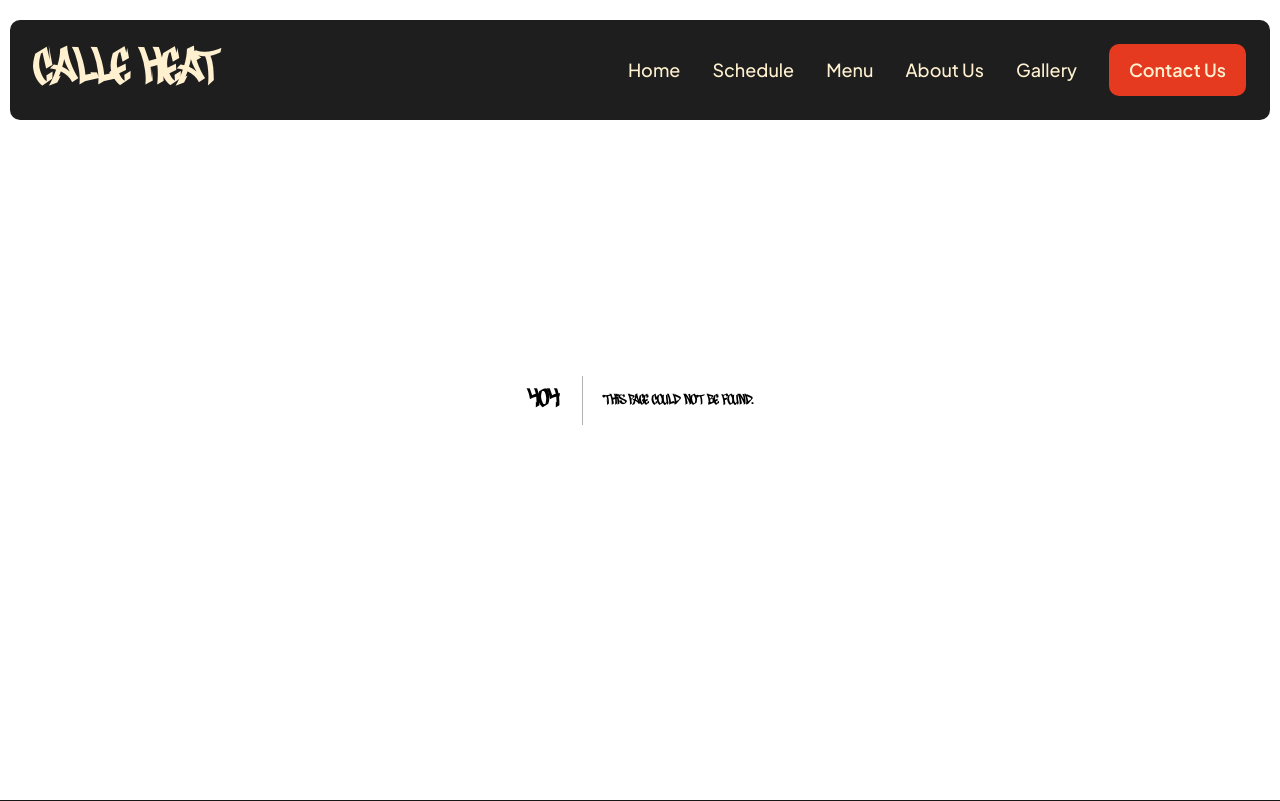
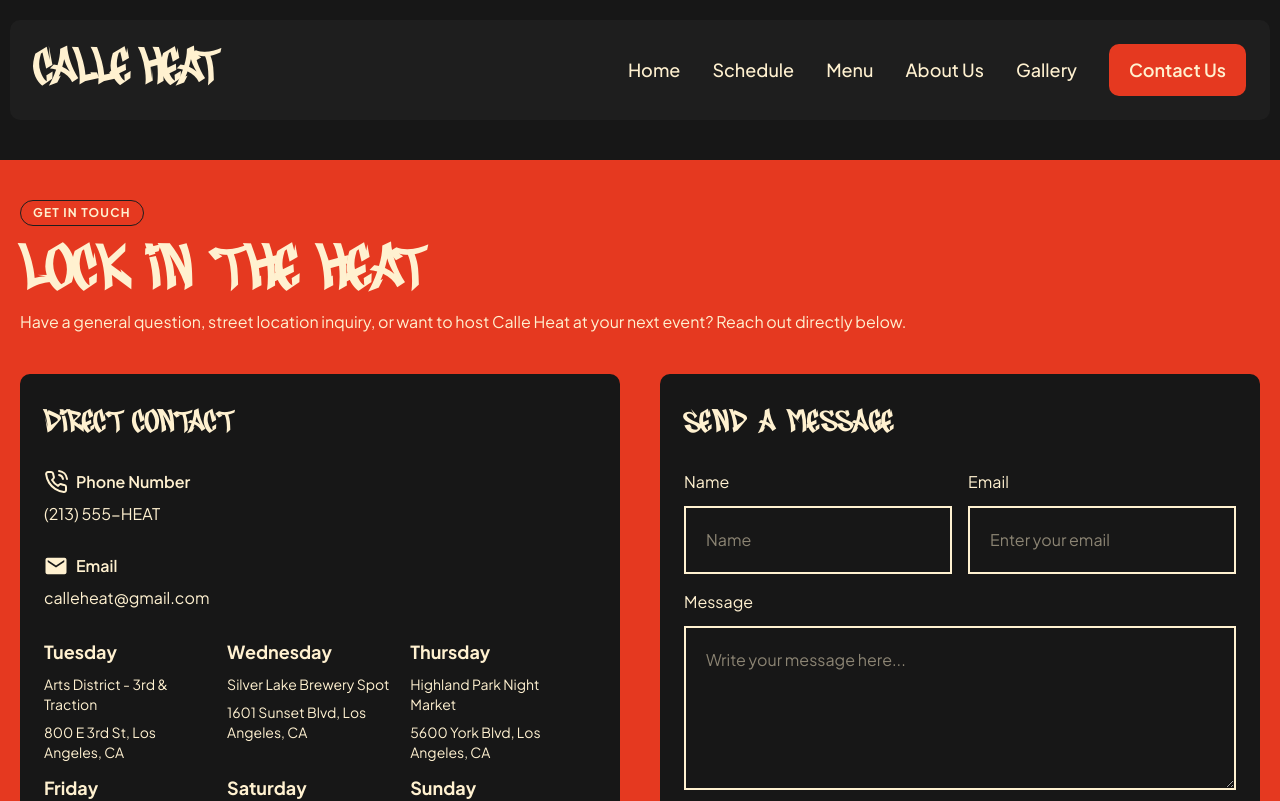
Before and after one commit to BenjaminBatres/Calle-Heat, a Next.js app: page /contact in a window 1280 px wide. Before the commit this address had no page. Shown: the top 801 px of the page. Built offline with nearby package versions, Linux system fonts and the light colour scheme.

Commit message:
feat:implmented contact page

```diff
--- /dev/null
+++ b/app/components/ContactCard.tsx
@@ -0,0 +1,56 @@
+import { FiPhoneCall } from "react-icons/fi";
+import { IoMdMail } from "react-icons/io";
+import data from "../data/data.json";
+import * as motion from "motion/react-client";
+export default function ContactCard() {
+  const contactDetails = [
+    {
+      icon: <FiPhoneCall />,
+      title: "Phone Number",
+      info: "(213) 555-HEAT",
+    },
+    {
+      icon: <IoMdMail />,
+      title: "Email",
+      info: "calleheat@gmail.com",
+    },
+  ];
+  return (
+    <motion.div
+      initial={{ opacity: 0, y: -100 }}
+      whileInView={{ opacity: 1, y: 0 }}
+      viewport={{ once: true, margin: "-100px" }}
+      transition={{
+        delay: 0.5,
+        duration: 0.4,
+        type: "spring",
+        stiffness: 500,
+        damping: 20,
+      }}
+      className="bg-Asphalt-Black rounded-[10px] px-6 py-8 space-y-7 order-2 lg:order-1"
+    >
+      <h2 className="text-3xl tracking-wider">Direct contact</h2>
+      {contactDetails.map((detail, id) => (
+        <div key={id} className="space-y-2">
+          <div className="flex items-center gap-2">
+            <div className="text-2xl">{detail.icon}</div>
+            <p className="font-semibold">{detail.title}</p>
+          </div>
+          <p>{detail.info}</p>
+        </div>
+      ))}
+      <div className="flex flex-wrap gap-3">
+        {data.schedule.map((date, id) => (
+          <div
+            key={id}
+            className="space-y-2 text-Warm-Cream w-[48%] xl:w-[31%]"
+          >
+            <div className="font-bold text-lg">{date.day}</div>
+            <div className="text-sm">{date.location}</div>
+            <div className="text-sm">{date.address}</div>
+          </div>
+        ))}
+      </div>
+    </motion.div>
+  );
+}
--- /dev/null
+++ b/app/components/Form.tsx
@@ -0,0 +1,63 @@
+import * as motion from "motion/react-client";
+export default function Form() {
+  const inputFields = [
+    {
+      label: "Name",
+      placeholder: "Name",
+      type: "text",
+    },
+    {
+      label: "Email",
+      placeholder: "Enter your email",
+      type: "email",
+    },
+    {
+      label: "Message",
+      placeholder: "Write your message here...",
+      type: "textarea",
+      rows: 5,
+      wrap: "soft",
+    },
+  ];
+  return (
+    <motion.div
+      initial={{ opacity: 0, y: -100 }}
+      whileInView={{ opacity: 1, y: 0 }}
+      viewport={{ once: true, margin: "-100px" }}
+      transition={{
+        delay: 0.6,
+        duration: 0.4,
+        type: "spring",
+        stiffness: 500,
+        damping: 20,
+      }}
+      className="bg-Asphalt-Black rounded-[10px] px-6 py-8 space-y-7 lg:order-1"
+    >
+      <h2 className="text-3xl tracking-widest">Send a Message</h2>
+      <div className="grid sm:grid-cols-2 gap-4">
+        {inputFields.map((field, id) => (
+          <div key={id} className="flex flex-col gap-3 sm:nth-3:col-span-2">
+            <label>{field.label}</label>
+            {field.type === "textarea" ? (
+              <textarea
+                className="border-2 p-5 outline-0"
+                placeholder={field.placeholder}
+                rows={field.rows}
+                wrap={field.wrap}
+              ></textarea>
+            ) : (
+              <input
+                type={field.type}
+                className="p-5 border-2 outline-0"
+                placeholder={field.placeholder}
+              />
+            )}
+          </div>
+        ))}
+      </div>
+      <button className="py-3 bg-chili-red w-full rounded-[10px] text-lg font-semibold hover:bg-Street-Corn-Yellow duration-300 cursor-not-allowed">
+        Send
+      </button>
+    </motion.div>
+  );
+}
--- /dev/null
+++ b/app/components/sections/ContactSection.tsx
@@ -0,0 +1,65 @@
+import ContactCard from "../ContactCard";
+import Form from "../Form";
+import * as motion from "motion/react-client";
+export default function ContactSection() {
+  return (
+    <section className="py-10 px-5 text-Warm-Cream bg-chili-red">
+      <div className="max-w-400 mx-auto space-y-10">
+        <div className="space-y-4">
+          <motion.h3
+            initial={{ opacity: 0, y: -100 }}
+            whileInView={{ opacity: 1, y: 0 }}
+            viewport={{ once: true }}
+            transition={{
+              delay: 0.2,
+              duration: 0.4,
+              type: "spring",
+              stiffness: 500,
+              damping: 20,
+            }}
+            className="font-bold uppercase tracking-widest text-xs px-3 py-1 border border-card-charcoal rounded-full w-fit"
+          >
+            Get in touch
+          </motion.h3>
+          <div className="space-y-2">
+            <motion.h2
+              initial={{ opacity: 0, y: -100 }}
+              whileInView={{ opacity: 1, y: 0 }}
+              viewport={{ once: true }}
+              transition={{
+                delay: 0.3,
+                duration: 0.4,
+                type: "spring",
+                stiffness: 500,
+                damping: 20,
+              }}
+              className="text-6xl tracking-wider"
+            >
+              Lock in the heat
+            </motion.h2>
+            <motion.p
+              initial={{ opacity: 0, y: -50 }}
+              whileInView={{ opacity: 1, y: 0 }}
+              viewport={{ once: true }}
+              transition={{
+                delay: 0.4,
+                duration: 0.4,
+                type: "spring",
+                stiffness: 500,
+                damping: 20,
+              }}
+            >
+              Have a general question, street location inquiry, or want to host
+              Calle Heat at your next event? Reach out directly below.
+            </motion.p>
+          </div>
+        </div>
+
+        <div className="grid lg:grid-cols-2 gap-6 xl:gap-10">
+          <ContactCard />
+          <Form />
+        </div>
+      </div>
+    </section>
+  );
+}
--- /dev/null
+++ b/app/contact/page.tsx
@@ -0,0 +1,9 @@
+import ContactSection from '../components/sections/ContactSection'
+export default function page() {
+  return (
+    <>
+    <div className='pt-15 pb-15 sm:pb-20 md:py-20 bg-Asphalt-Black'/>
+     <ContactSection />
+    </>
+  )
+}
--- a/app/layout.tsx
+++ b/app/layout.tsx
@@ -24,6 +24,7 @@ export default function RootLayout({ children }: LayoutProps<"/">) {
   return (
     <html
       lang="en"
+      data-scroll-behavior="smooth"
       className={`${boordensStreet.variable} ${plusJakartaSans.variable} h-full antialiased`}
     >
       <body>
```
